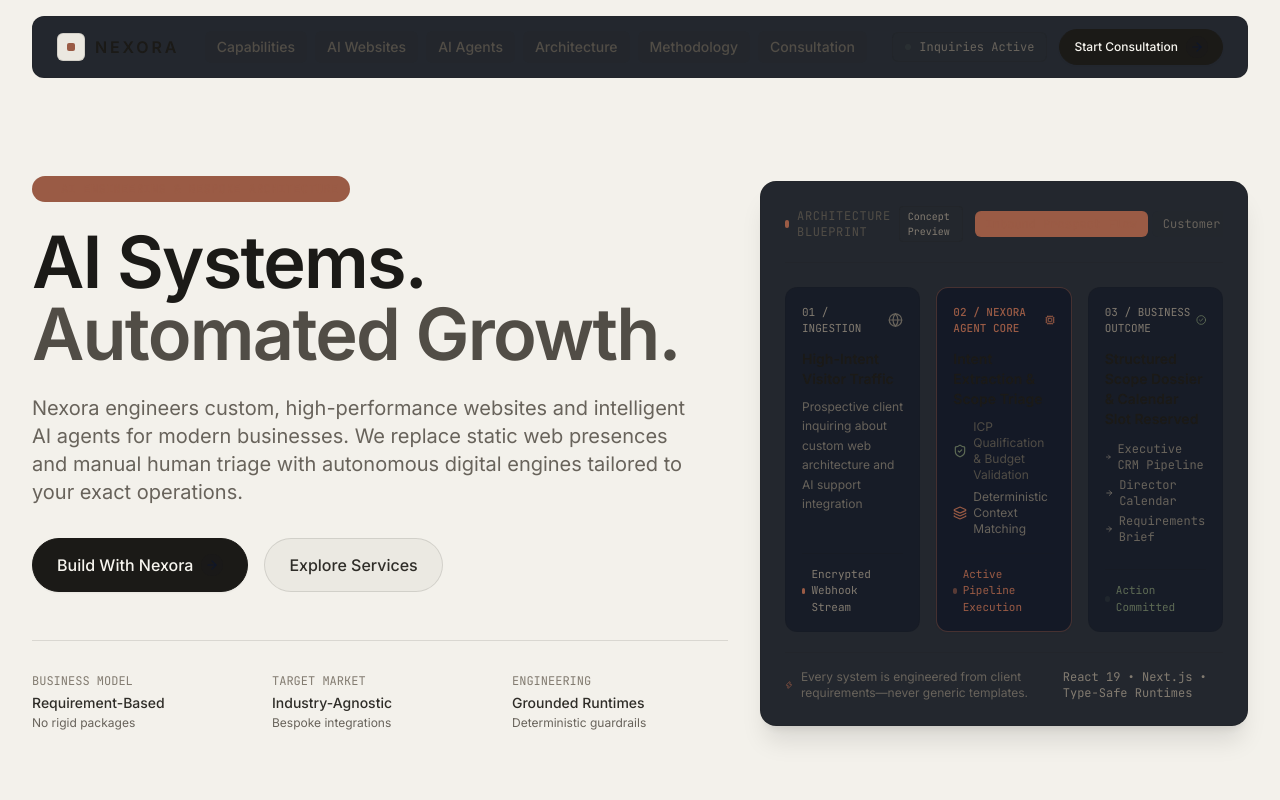
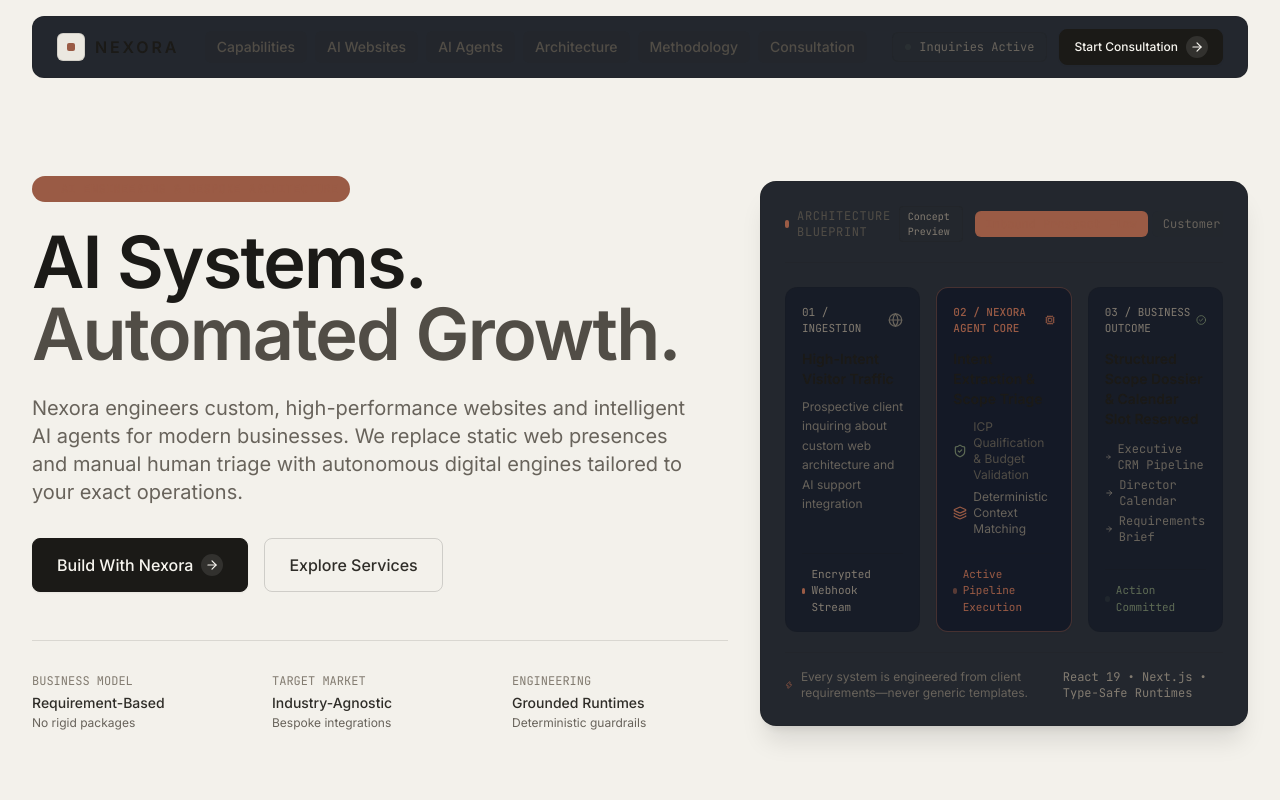
Before and after one commit to Armaan0047/nexora-ai-automations, a Next.js app: page / in a window 1280 px wide. Shown: the top 800 px of the page. Built offline with nearby package versions, Linux system fonts and the light colour scheme.

Commit message:
Refine Nexora button language for editorial theme

```diff
--- a/src/components/ui/Button.tsx
+++ b/src/components/ui/Button.tsx
@@ -8,15 +8,7 @@
   href?: string;
 }
 
-export function Button({
-  children,
-  variant = "primary",
-  size = "md",
-  withArrow = false,
-  href,
-  className = "",
-  ...props
-}: ButtonProps) {
+export function Button({ children, variant = "primary", size = "md", withArrow = false, href, className = "", ...props }: ButtonProps) {
   const sizeStyles = {
     sm: "px-3.5 py-1.5 text-xs",
     md: "px-5 py-2.5 text-sm",
@@ -24,48 +16,25 @@
   };
 
   const variantStyles = {
-    primary:
-      "bg-white text-slate-950 font-medium hover:bg-slate-200 active:scale-[0.98] border border-white/20 shadow-sm",
-    accent:
-      "bg-blue-600 text-white font-medium hover:bg-blue-500 active:scale-[0.98] border border-blue-400/30 shadow-sm",
-    secondary:
-      "bg-white/[0.04] text-slate-200 font-medium hover:bg-white/[0.08] hover:text-white border border-white/10 active:scale-[0.98]",
-    ghost:
-      "bg-transparent text-slate-400 font-medium hover:text-white hover:bg-white/[0.04]",
+    primary: "bg-[#1b1a17] text-[#f7f5ef] font-medium hover:bg-[#302d28] active:scale-[0.98] border border-[#1b1a17] shadow-sm",
+    accent: "bg-[#9a5b45] text-white font-medium hover:bg-[#7f4736] active:scale-[0.98] border border-[#9a5b45] shadow-sm",
+    secondary: "bg-transparent text-[#2f2d28] font-medium hover:bg-black/[0.04] hover:text-[#1b1a17] border border-black/15 active:scale-[0.98]",
+    ghost: "bg-transparent text-[#68635b] font-medium hover:text-[#1b1a17] hover:bg-black/[0.03]",
   };
 
   const content = (
     <>
       <span>{children}</span>
       {withArrow && (
-        <span
-          className={`inline-flex items-center justify-center rounded-full transition-transform duration-200 group-hover:translate-x-0.5 ${
-            variant === "primary"
-              ? "bg-slate-900/10 text-slate-900 p-1 ml-2"
-              : variant === "accent"
-              ? "bg-white/20 text-white p-1 ml-2"
-              : "bg-white/10 text-slate-300 p-1 ml-2"
-          }`}
-        >
+        <span className="inline-flex items-center justify-center rounded-full bg-white/10 text-current p-1 ml-2 transition-transform duration-200 group-hover:translate-x-0.5">
           <ArrowRight className="w-3.5 h-3.5" />
         </span>
       )}
     </>
   );
 
-  const combinedClasses = `group inline-flex items-center justify-center rounded-full transition-all duration-200 cursor-pointer disabled:opacity-50 disabled:cursor-not-allowed ${sizeStyles[size]} ${variantStyles[variant]} ${className}`;
+  const combinedClasses = `group inline-flex items-center justify-center rounded-lg transition-all duration-200 cursor-pointer disabled:opacity-50 disabled:cursor-not-allowed ${sizeStyles[size]} ${variantStyles[variant]} ${className}`;
 
-  if (href) {
-    return (
-      <a href={href} className={combinedClasses}>
-        {content}
-      </a>
-    );
-  }
-
-  return (
-    <button className={combinedClasses} {...props}>
-      {content}
-    </button>
-  );
+  if (href) return <a href={href} className={combinedClasses}>{content}</a>;
+  return <button className={combinedClasses} {...props}>{content}</button>;
 }
```
